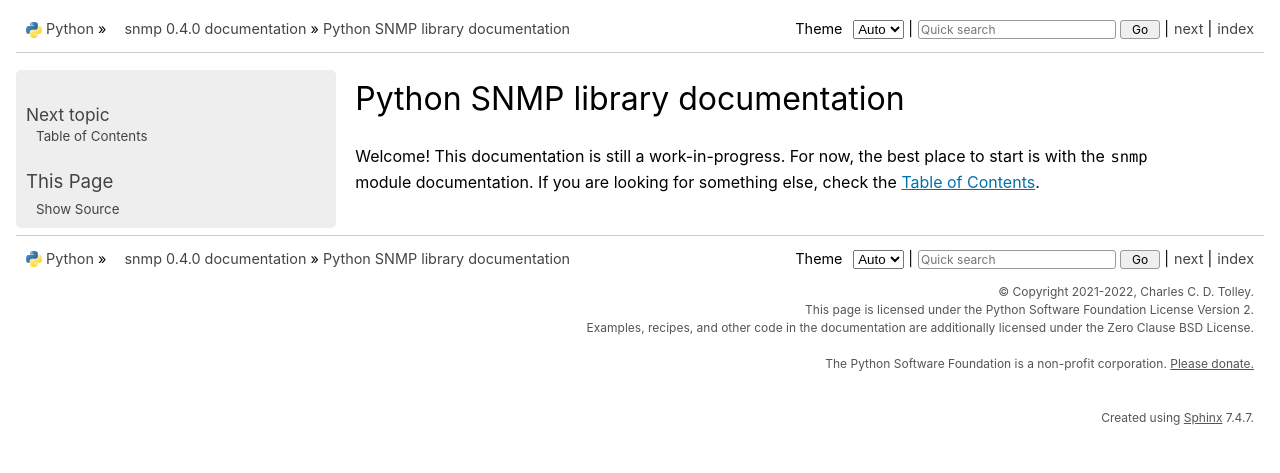
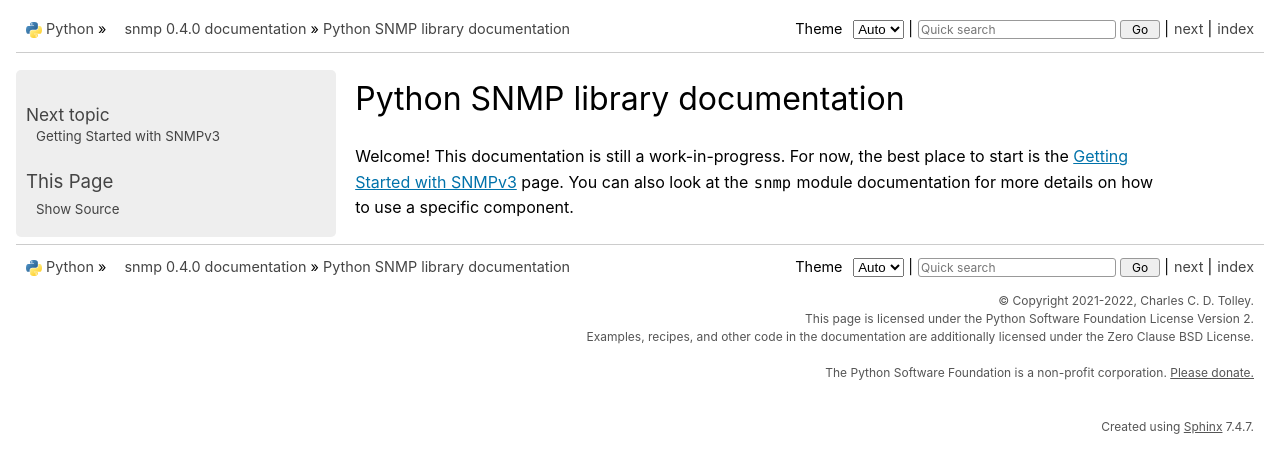
Before and after one commit to charlestolley/python-snmp, a Sphinx documentation site: the page built from docs/source/index.rst, in a window 1280 px wide. Shown: the top 473 px of the page. Built offline with Sphinx 7.4.7, drawn with Linux system fonts in a browser that asks for light colours.

Commit message:
Add a "Getting Started with SNMPv3" page in the documentation

```diff
--- a/docs/source/contents.rst
+++ /dev/null
@@ -1,7 +0,0 @@
-Table of Contents
-=================
-
-.. toctree::
-
-   snmp
-   usm
--- a/docs/source/index.rst
+++ b/docs/source/index.rst
@@ -1,11 +1,12 @@
 Python SNMP library documentation
 =================================
 
-Welcome! This documentation is still a work-in-progress. For now, the best place
-to start is with the :mod:`snmp` module documentation. If you are looking for
-something else, check the :doc:`contents`.
+Welcome! This documentation is still a work-in-progress. For now, the best place to start is the :doc:`getting_started_v3` page. You can also look at the :mod:`snmp` module documentation for more details on how to use a specific component.
 
 .. toctree::
    :hidden:
 
-   contents
+   getting_started_v3
+   installation
+   snmp
+   usm
--- /dev/null
+++ b/docs/source/installation.rst
@@ -0,0 +1,2 @@
+Installation
+============
```
Also changed, not shown: docs/source/getting_started_v3.rst (added, +83 -0 lines).
